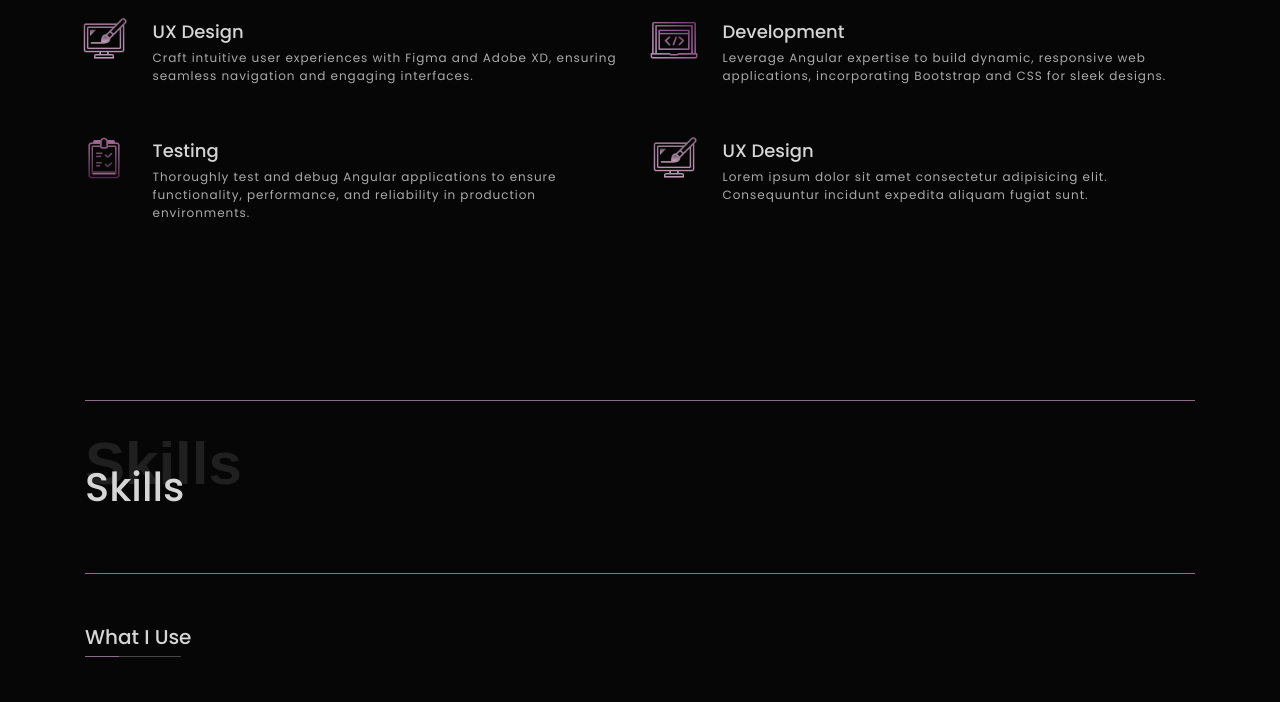
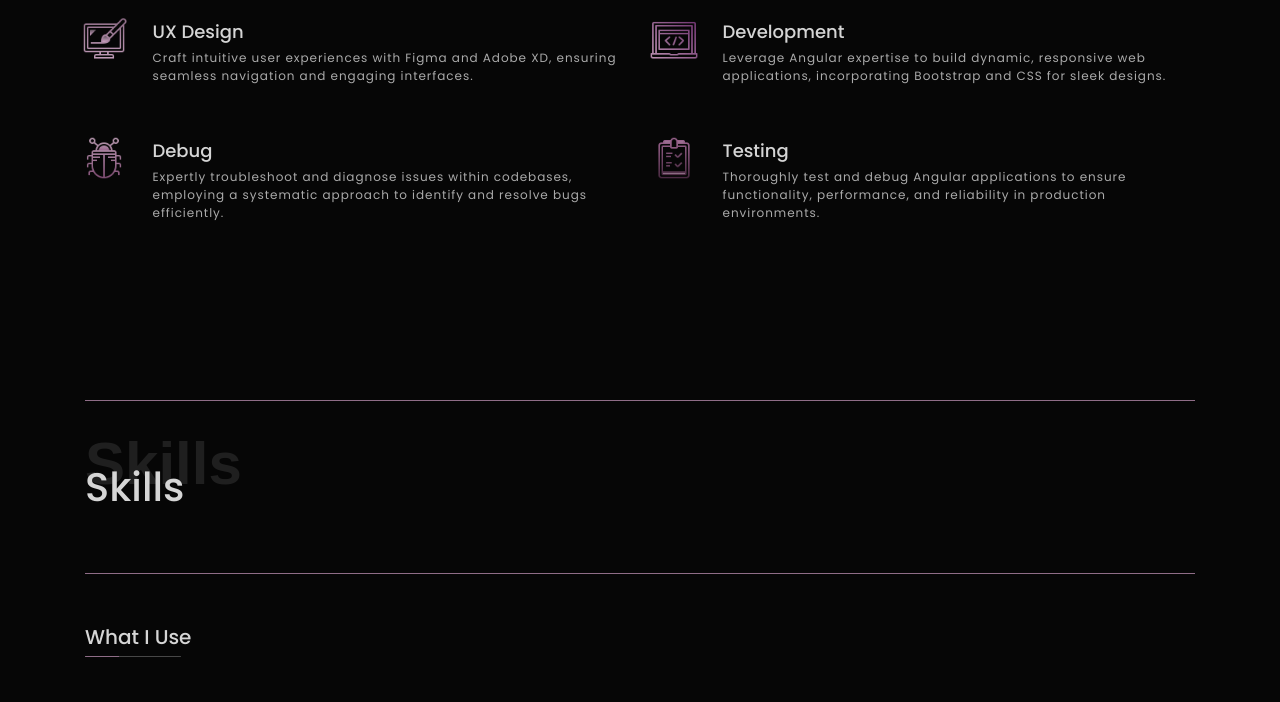
Before and after one commit to barathkumark/Barath-Portfolio, a website: page index.html in a window 1280 px wide. Shown: the part 1000-1702 px from the top of the page. Drawn offline with nearby package versions, Linux system fonts and the light colour scheme.

Commit message:
Content update
Content updated and Icon added

```diff
--- a/css/custom.css
+++ b/css/custom.css
@@ -253,7 +253,7 @@ body {
 }
 
 
-@media (min-width: 1300px) {
+@media (min-width: 1270px) {
     .w-80 {
         width: 80%;
     }
--- a/index.html
+++ b/index.html
@@ -148,12 +148,12 @@
           <div class="col-md-6 my-4 pl-xl-0">
             <div class="row">
               <div class="col-2 px-2 px-md-3 px-lg-2 text-center">
-                <img src="img/icons/icons8-testing-64.png" class="icon-style" alt="">
+                <img src="img/icons/icons8-debug-64.png" class="icon-style" alt="">
               </div>
               <div class="col-10 pt-1 pl-md-4 pl-lg-3 pl-xl-0">
-                <div class="section-subheading mb-1">Testing</div>
-                <div class="section-description desc-color">Thoroughly test and debug Angular applications to ensure
-                  functionality, performance, and reliability in production environments.</div>
+                <div class="section-subheading mb-1">Debug</div>
+                <div class="section-description desc-color">Expertly troubleshoot and diagnose issues within codebases,
+                  employing a systematic approach to identify and resolve bugs efficiently.</div>
               </div>
             </div>
           </div>
@@ -161,14 +161,12 @@
           <div class="col-md-6 my-4 pl-xl-0">
             <div class="row">
               <div class="col-2 px-2 px-md-3 px-lg-2 text-center">
-                <img src="img/icons/icons8-design-64.png" class="icon-style" alt="">
+                <img src="img/icons/icons8-testing-64.png" class="icon-style" alt="">
               </div>
               <div class="col-10 pt-1 pl-md-4 pl-lg-3 pl-xl-0">
-                <div class="section-subheading mb-1">UX Design</div>
-                <div class="section-description desc-color">Lorem ipsum dolor sit amet consectetur adipisicing elit.
-                  Consequuntur
-                  incidunt expedita aliquam
-                  fugiat sunt.</div>
+                <div class="section-subheading mb-1">Testing</div>
+                <div class="section-description desc-color">Thoroughly test and debug Angular applications to ensure
+                  functionality, performance, and reliability in production environments.</div>
               </div>
             </div>
           </div>
```
Also changed, not shown: img/icons/icons8-debug-64.png (added).
